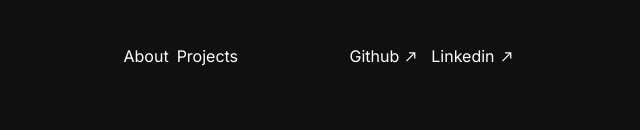
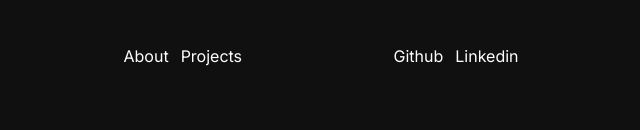
Before and after one commit to noelbarrera/portfolio, a Next.js app: page / in a window 1280 px wide. Shown: the top 130 px of the page, without its empty margins (319-959 px from the left). Built offline with nearby package versions, Linux system fonts and the light colour scheme.

Commit message:
add link stylign and remove svg

```diff
--- a/components/Navbar.tsx
+++ b/components/Navbar.tsx
@@ -7,41 +7,23 @@ const Navbar = () => {
   return (
     <nav className="flex flex-row justify-between text-white mt-11">
       <ul className="flex flex-row">
-        <li className="mr-2">
+        <li className="mr-3 hover:underline">
           <Link href="/">About</Link>
         </li>
-        <li>
+        <li className="hover:underline">
           <Link href="/">Projects</Link>
         </li>
       </ul>
 
       <ul className="flex flex-row">
-        <li className="mr-2">
-          <Link className=" flex flex-row" href="/">
+        <li className="mr-3 hover:underline">
+          <Link className=" flex flex-row" href="https://github.com/noelbarrera">
             Github
-            <svg
-              className="fill-current text-white self-center"
-              xmlns="http://www.w3.org/2000/svg"
-              height="15"
-              viewBox="0 -960 960 960"
-              width="24"
-            >
-              <path d="m216-160-56-56 464-464H360v-80h400v400h-80v-264L216-160Z" />
-            </svg>
           </Link>
         </li>
-        <li>
-          <Link className="flex flex-row" href="www.linkedin.com/in/noel-barrera" passHref={true}>
+        <li className="hover:underline">
+          <Link className="flex flex-row" href="https://www.linkedin.com/in/noel-barrera/">
             Linkedin
-            <svg
-              className="fill-current text-white self-center"
-              xmlns="http://www.w3.org/2000/svg"
-              height="15"
-              viewBox="0 -960 960 960"
-              width="24"
-            >
-              <path d="m216-160-56-56 464-464H360v-80h400v400h-80v-264L216-160Z" />
-            </svg>
           </Link>
         </li>
       </ul>
```
Also changed, not shown: public/link-arrow.svg.svg (deleted).
